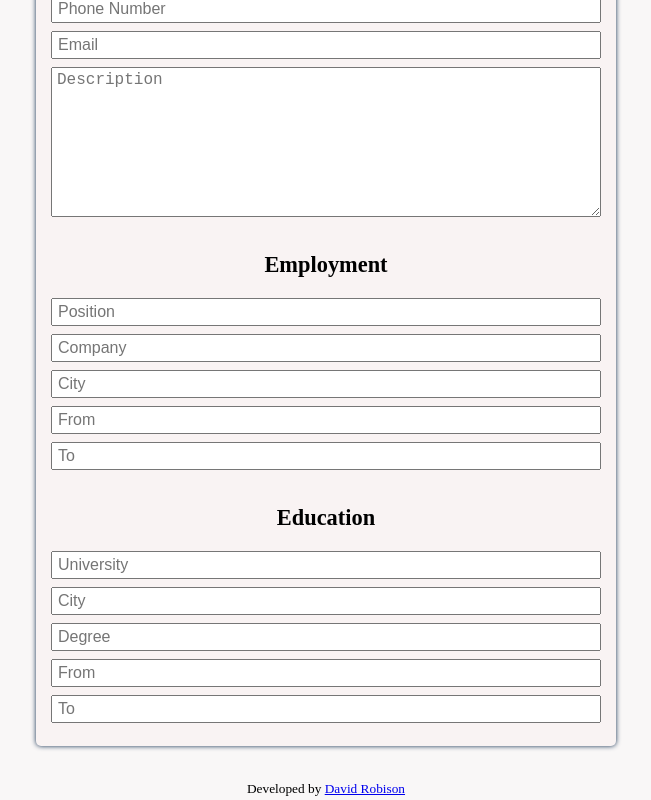
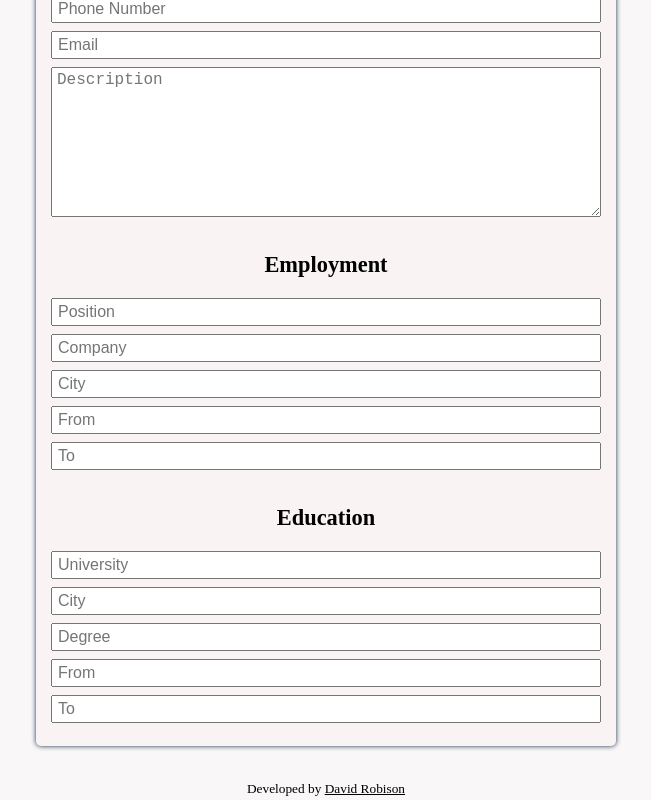
Before and after one commit to robisonwebdev/CV-Application, a React (Create React App) app: page / in a window 1280 px wide. Shown: the part 454-1254 px from the top of the page, without its empty margins (314-965 px from the left). Built offline with nearby package versions, Linux system fonts and the light colour scheme.

Commit message:
Set color to black on footer a

```diff
--- a/src/styles/Footer/Footer.css
+++ b/src/styles/Footer/Footer.css
@@ -5,3 +5,7 @@ footer {
     height: auto;
     width: 100%;
 }
+
+footer a {
+    color: black;
+}
```
